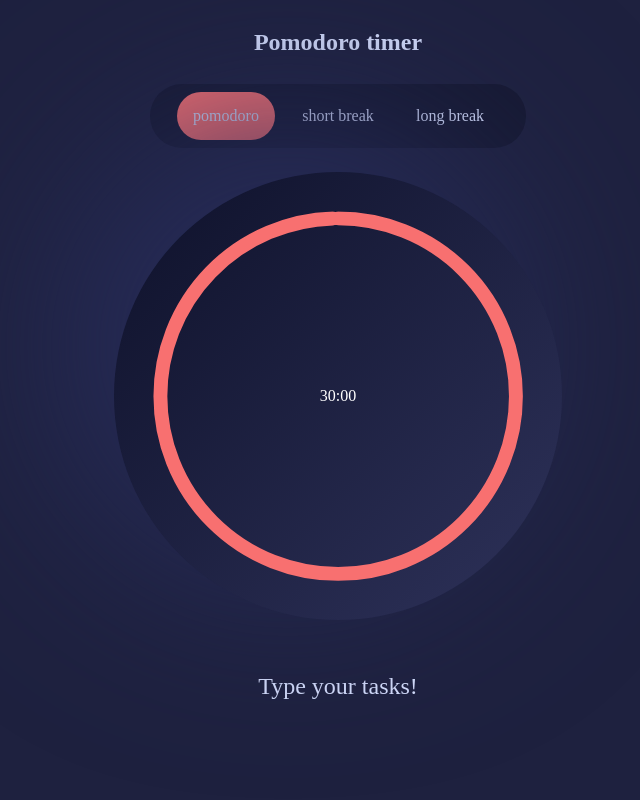
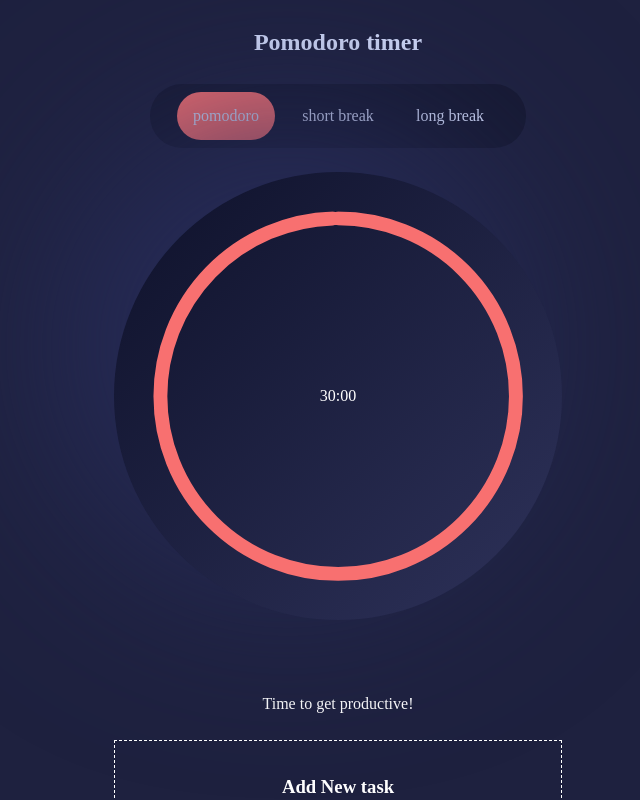
Before and after one commit to jihyeonjeong11/my-pomodoro-todo-manager, a Next.js app: page / in a window 1280 px wide. Shown: the whole page, without its empty margins (302-942 px from the left). Built offline with nearby package versions, Linux system fonts and the light colour scheme.

Commit message:
added card animation, but i need compose two motion.component in one together

```diff
--- a/components/TaskList/components/TaskListButton.tsx
+++ /dev/null
@@ -1,39 +0,0 @@
-import type React from "react";
-import { useTaskWindows } from "@/components/contexts/TaskwindowContext";
-
-// make useResizeObserver hook for 768px disable dragging or else!
-const TaskListButton: React.FC = () => {
-  const {
-    taskWindows: { get: getTaskWindows, set: setTaskWindows },
-  } = useTaskWindows(["taskWindows"]);
-  const {
-    tasks: { get: getTasks },
-  } = useTaskWindows(["tasks"]);
-
-  const toggleMainTaskWindow = () => {
-    if (Object.prototype.hasOwnProperty.call(getTaskWindows, "main")) {
-      const updatedWindows = { ...getTaskWindows };
-      delete updatedWindows.main;
-      setTaskWindows(updatedWindows);
-    } else {
-      setTaskWindows({ ...getTaskWindows, main: {} });
-    }
-  };
-
-  return (
-    <button type="button" onClick={toggleMainTaskWindow}>
-      <form
-        onSubmit={(e) => {
-          e.preventDefault();
-          // setTasks([{ title: text }]);
-        }}
-      >
-        <label htmlFor={getTasks[0]?.title}>
-          {getTasks.length > 0 ? getTasks[0].title : "Type your tasks!"}
-        </label>
-      </form>
-    </button>
-  );
-};
-
-export default TaskListButton;
--- a/components/TaskList/components/forms/TaskForm.tsx
+++ b/components/TaskList/components/forms/TaskForm.tsx
@@ -1,17 +1,21 @@
-import { useTaskWindows } from "@/components/contexts/TaskwindowContext";
 import { useState } from "react";
+import { motion } from "framer-motion";
+import { useTasklist } from "@/components/contexts/TasklistContext";
+import useTaskButtonTransition from "@/components/TaskList/components/hooks/useTaskButtonTransition";
 
-const TaskForm = () => {
+const TaskForm = ({ showAddForm, flipTaskButton }) => {
+  const flipProps = useTaskButtonTransition(showAddForm);
   const {
-    tasks: { get: getTasks, set: setTasks },
-  } = useTaskWindows(["tasks"]);
+    tasks: { get: getTasks, set: setTask },
+  } = useTasklist(["tasks"]);
   const [text, setText] = useState<string>("");
 
   return (
     <form
+      className="spacing"
       onSubmit={(e) => {
         e.preventDefault();
-        setTasks([
+        setTask([
           { title: text, approxPomodoro: 1, id: getTasks.length },
           ...getTasks,
         ]);
@@ -20,7 +24,7 @@ const TaskForm = () => {
       <label htmlFor={getTasks[0]?.title}>
         {getTasks.length > 0
           ? `current: ${getTasks[0].title} `
-          : "Type your tasks!"}
+          : "Fire your focus!"}
       </label>
       <input
         placeholder="List your thought!"
--- /dev/null
+++ b/components/TaskList/components/forms/TaskListButton.tsx
@@ -0,0 +1,36 @@
+import type React from "react";
+import { motion } from "framer-motion";
+import useTaskButtonTransition from "@/components/TaskList/components/hooks/useTaskButtonTransition";
+
+type Props = {
+  flipTaskButton: React.MouseEventHandler<HTMLButtonElement>;
+  showAddForm: boolean;
+};
+
+const TaskListButton: React.FC<Props> = ({ flipTaskButton, showAddForm }) => {
+  const flipProps = useTaskButtonTransition(showAddForm);
+
+  return (
+    <div className="motion-button">
+      <motion.button
+        onClick={flipTaskButton}
+        type="button"
+        title="Click this for add new task"
+        {...flipProps}
+      >
+        <h3>Add New task</h3>
+      </motion.button>
+      <motion.div
+        initial={false}
+        transition={{ duration: 0.7, ease: "easeInOut" }}
+        animate={{
+          opacity: [0, 1],
+        }}
+      >
+        form here
+      </motion.div>
+    </div>
+  );
+};
+
+export default TaskListButton;
--- /dev/null
+++ b/components/TaskList/components/hooks/useTaskButtonTransition.tsx
@@ -0,0 +1,53 @@
+import { type MotionProps } from "framer-motion";
+import { useEffect, useState } from "react";
+
+const useTaskButtonTransition = (showAddProps: boolean): MotionProps => {
+  const [isInitiated, setIsInitiated] = useState(false);
+
+  useEffect(() => {
+    if (showAddProps && !isInitiated) {
+      setIsInitiated(true);
+    }
+  }, [showAddProps, isInitiated]);
+
+  const variants = {
+    shrink: {
+      height: "2rem",
+    },
+    enlarge: {
+      height: "5rem",
+    },
+
+    hide: {
+      opacity: 0,
+      transition: {
+        duration: 0.3,
+        delay: 0.2,
+      },
+    },
+    show: {
+      opacity: 1,
+      transition: {
+        duration: 0.3,
+        delay: 0.5,
+      },
+    },
+  };
+
+  return {
+    initial: false,
+    animate: isInitiated
+      ? // eslint-disable-next-line unicorn/no-nested-ternary
+        showAddProps
+        ? ["enlarge", "hide", "show"]
+        : ["shrink"]
+      : [],
+    transition: {
+      duration: 0.7,
+      ease: "easeInOut",
+    },
+    variants,
+  };
+};
+
+export default useTaskButtonTransition;
--- a/components/TaskList/index.tsx
+++ b/components/TaskList/index.tsx
@@ -1,36 +1,53 @@
-import type React from "react";
-import { useTaskWindows } from "@/components/contexts/TaskwindowContext";
+import { useCallback, useRef, useState } from "react";
+
+// import { useTaskWindows } from "@/components/contexts/TaskwindowContext";
+// import { StyledInnerList } from "@/components/TaskList/styled/StyledList";
+// import TaskForm from "@/components/TaskList/components/forms/TaskForm";
+// import TaskItem from "@/components/TaskList/components/item/TaskItem";
+// import { AnimatePresence } from "framer-motion";
+import TaskListButton from "@/components/TaskList/components/forms/TaskListButton";
+import { useTasklist } from "@/components/contexts/TasklistContext";
+
 import { StyledInnerList } from "@/components/TaskList/styled/StyledList";
 import TaskForm from "@/components/TaskList/components/forms/TaskForm";
-import TaskItem from "@/components/TaskList/components/item/TaskItem";
-import { useCallback } from "react";
-import { AnimatePresence } from "framer-motion";
+import useTaskButtonTransition from "./components/hooks/useTaskButtonTransition";
+import { motion } from "framer-motion";
 
 // make useResizeObserver hook for 768px disable dragging or else!
 const TaskList: React.FC = () => {
   const {
-    tasks: { get: getTask, set: setTask },
-  } = useTaskWindows(["tasks"]);
+    tasks: { get: getTasks, set: setTask },
+    tasklistRef: { get: getTasklistRef, set: setTasklistRef },
+  } = useTasklist(["tasks", "tasklistRef"]);
 
-  const removeTask = useCallback(
-    (id: number) => {
-      setTask(getTask.filter((item) => item.id !== id));
-    },
-    [getTask, setTask],
-  );
+  const tasklistRef = useRef(null);
+  const [showAddForm, setShowAddForm] = useState(false);
+  const { ...flipProps } = useTaskButtonTransition(showAddForm);
+
+  const flipTaskButton = useCallback(() => setShowAddForm((prev) => !prev), []);
 
   return (
     <StyledInnerList>
-      <TaskForm />
-      <ul>
-        <AnimatePresence>
-          {getTask.map((task) => (
-            <li key={`task-${task.id}`}>
-              <TaskItem task={task} removeTask={removeTask} />
-            </li>
-          ))}
-        </AnimatePresence>
-      </ul>
+      <div className="spacing">
+        {getTasks.length > 0 ? getTasks[0].title : "Time to get productive!"}
+      </div>
+      {getTasks.map((t) => (
+        <div key={t.id}>task</div>
+      ))}
+
+      <TaskListButton
+        showAddForm={showAddForm}
+        flipTaskButton={flipTaskButton}
+      />
+
+      {/* {showAddForm ? (
+        <TaskForm showAddForm={showAddForm} flipTaskButton={flipTaskButton} />
+      ) : (
+        <TaskListButton
+          showAddForm={showAddForm}
+          flipTaskButton={flipTaskButton}
+        />
+      )} */}
     </StyledInnerList>
   );
 };
--- a/components/TaskList/styled/StyledList.ts
+++ b/components/TaskList/styled/StyledList.ts
@@ -6,7 +6,6 @@ export const StyledList = styled.section`
   color: white;
   justify-content: center;
   align-items: center;
-  display: flex;
 
   form {
     flex-direction: column;
@@ -25,10 +24,22 @@ export const StyledList = styled.section`
   }
 `;
 
-export const StyledInnerList = styled(StyledList)`
+export const StyledInnerList = styled.div`
   display: flex;
   flex-direction: column;
   width: inherit;
+
+  .motion-button {
+    border: 1px dashed;
+    padding: 2rem;
+    display: flex;
+    flex-direction: column;
+    button {
+      display: flex;
+      justify-content: center;
+    }
+  }
+
   input {
     background-color: transparent;
     border: none;
--- a/components/Timer/styled/StyledTimer.ts
+++ b/components/Timer/styled/StyledTimer.ts
@@ -4,11 +4,6 @@ export const StyledTimer = styled.section`
   display: flex;
   flex-direction: column;
   align-items: center;
-  flex-basis: 80%;
-
-  .spacing {
-    margin: 1.5rem 0;
-  }
 
   h1 {
     color: ${({ theme }) => `${theme.colors.timer.text}`};
--- /dev/null
+++ b/components/contexts/TasklistContext.ts
@@ -0,0 +1,10 @@
+import { type TaskType } from "@/types/TaskList";
+import createFastContext from "components/contexts/createFastContext";
+
+export const {
+  FastContextProvider: TasklistProvider,
+  useFastContextFields: useTasklist,
+} = createFastContext({
+  tasks: [] as TaskType[],
+  tasklistRef: null as unknown as React.MutableRefObject<HTMLDivElement | null>,
+});
--- a/components/index.tsx
+++ b/components/index.tsx
@@ -1,14 +1,14 @@
 // spa main
 
 import { ErrorBoundary } from "@/components/ErrorBoundary";
-import TaskListButton from "@/components/TaskList/components/TaskListButton";
 import Timer from "@/components/Timer";
 import StyledApp from "@/components/common/styled/StyledApp";
 import { StyledList } from "@/components/TaskList/styled/StyledList";
 import { StyledTimer } from "@/components/Timer/styled/StyledTimer";
 import { PomodoroProvider } from "@/components/contexts/PomodoroContext";
-import { TaskWindowsProvider } from "@/components/contexts/TaskwindowContext";
 import dynamic from "next/dynamic";
+import TaskList from "@/components/TaskList";
+import { TasklistProvider } from "@/components/contexts/TasklistContext";
 
 const WindowLoader = dynamic(
   () => import("@/components/common/components/WindowLoader")
@@ -18,19 +18,19 @@ const WindowLoader = dynamic(
 const MainPage = () => (
   <ErrorBoundary>
     <PomodoroProvider>
-      <TaskWindowsProvider>
+      <TasklistProvider>
         <StyledApp>
           <StyledTimer>
             <h1 className="spacing">Pomodoro timer</h1>
             <Timer />
           </StyledTimer>
           <StyledList>
-            <TaskListButton />
+            <TaskList />
           </StyledList>
         </StyledApp>
-
-        <WindowLoader />
-      </TaskWindowsProvider>
+        {/* Maybe will be deleted. */}
+        {/* <WindowLoader /> */}
+      </TasklistProvider>
     </PomodoroProvider>
   </ErrorBoundary>
 );
--- a/styles/globals.css
+++ b/styles/globals.css
@@ -89,3 +89,7 @@ main {
   display: flex;
   justify-content: center;
 }
+
+.spacing {
+  margin: 1.5rem 0;
+}
```
Also changed, not shown: .eslintrc.json.
